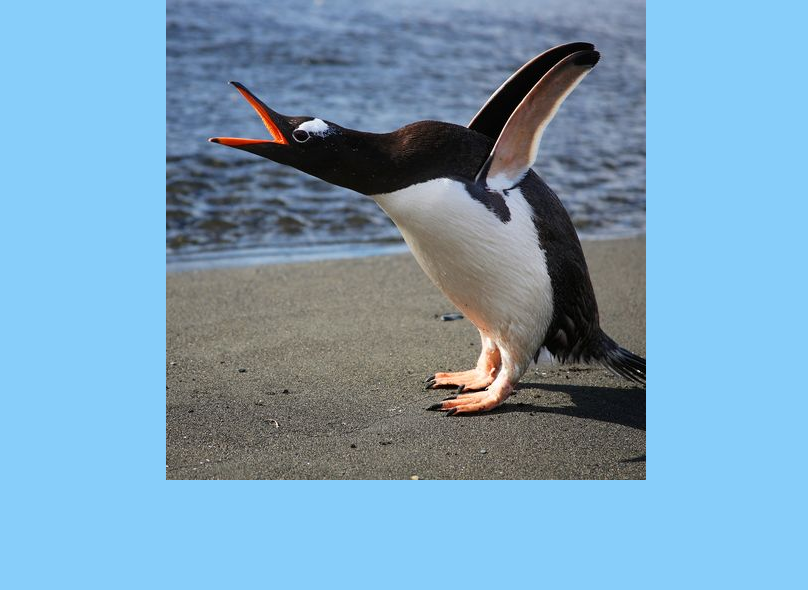
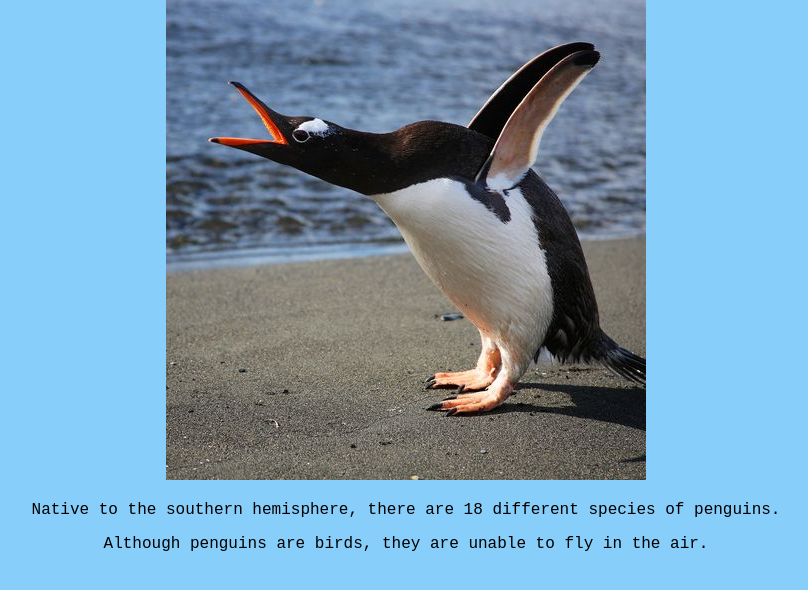
Before and after one commit to Jane23415/Assignment-1, a plain HTML site: page penguin.html in a window 1280 px wide. Shown: the part 80-670 px from the top of the page, without its empty margins (234-1042 px from the left). Drawn offline with Linux system fonts and the light colour scheme.

Commit message:
adding penguin text

```diff
--- a/penguin.html
+++ b/penguin.html
@@ -6,5 +6,6 @@
 <body>
     <h1>Penguin</h1>
     <img src="images/penguin.jpeg" alt="penguin">
-
+    <p>Native to the southern hemisphere, there are 18 different species of penguins.</p>
+    <p>Although penguins are birds, they are unable to fly in the air.</p>
 </body>
```
